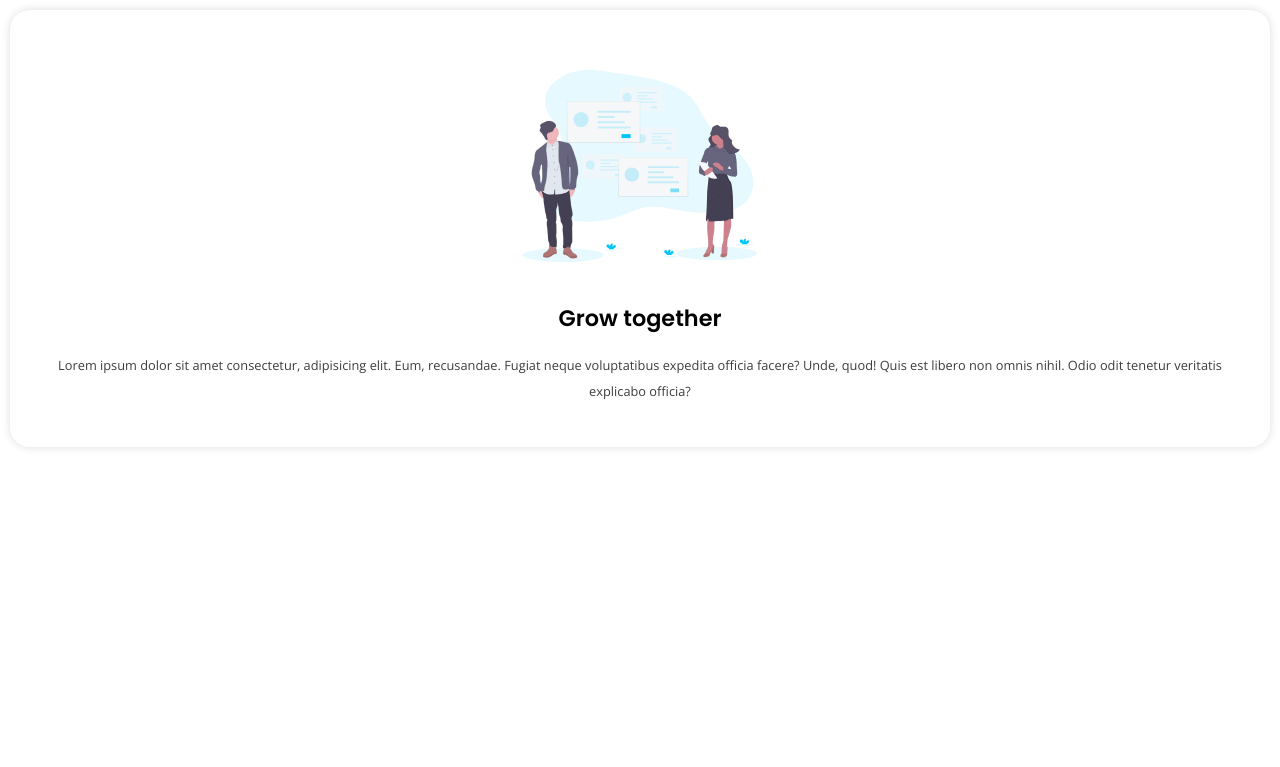
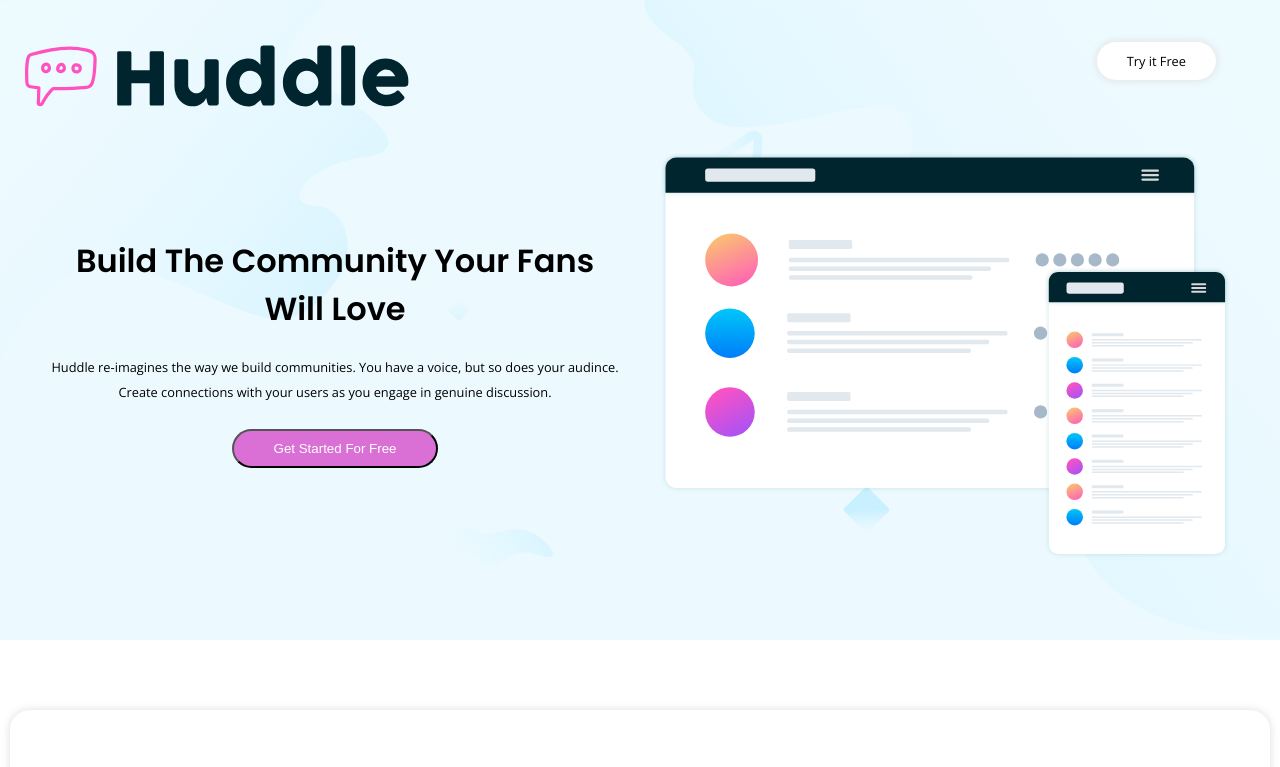
Before and after one commit to fabian-hanso/design-exercise, a website built with Vite: page index.html in a window 1280 px wide. Shown: the top 767 px of the page. Built offline with nearby package versions, Linux system fonts and the light colour scheme.

Commit message:
added header

```diff
--- a/css/components/header.css
+++ b/css/components/header.css
@@ -1 +1,105 @@
 /* Generelle Stylings für den Header Bereich */
+
+
+header{
+    width:100vw;
+    height: 80vh;
+    background-image: url(../../design/images/bg-hero-mobile.svg);
+    background-size: contain;
+    background-repeat: no-repeat;
+    background-position: top;
+    padding-top: 15px;
+    background-color: #ECFAFF;
+    margin-bottom: 30px;
+}
+
+nav{
+    /* margin-top: 35px; */
+    display: flex;
+    justify-content: space-between;
+    align-items: center;
+
+
+}
+
+nav img{
+    width: 30vw;
+    margin-top: 30px;
+    margin-left: 25px;
+
+}
+
+nav a{
+    text-decoration: none;
+    color: black;
+    padding: 10px 30px;
+    background-color: white;
+    font-size: 0.8rem;
+    border-radius: 20px;
+    box-shadow: 0px 0px 10px #dedede;
+    margin-right: 5vw;
+}
+
+.header__div{
+    padding: 5px 30px;
+    display: flex;
+    flex-direction: column;
+    text-align:center;
+    align-items:center;
+    margin-top: 30px;
+}
+
+.header__first{
+    width: 100%;
+
+}
+
+.header__second{
+    width: 100%;
+
+}
+
+.header__second img {
+    width: 100%;
+}
+
+.first__button{
+    margin-top: 10px;
+    padding: 10px 40px;
+    color:white;
+    background-color:orchid;
+    border-radius: 20px;
+    margin-bottom: 33px;
+}
+
+
+@media only screen and (min-width: 375px) {
+    header{
+        width:100vw;
+        height: 80vh;
+        background-image: url(../../design/images/bg-hero-desktop.svg);
+        /* background-size: cover; */
+        background-repeat: no-repeat;
+        background-position: top;
+        padding-top: 15px;
+        background-color: #ECFAFF;
+        margin-bottom: 60px;
+    }
+    .header__div{
+        display: flex;
+        flex-direction: row;
+    }
+
+    .header__first{
+        width: 50%;
+        padding: 10px 20px;
+
+    }
+
+    .header__second{
+        width: 50%;
+        padding: 10px 20px;
+
+    }
+
+}
--- a/index.html
+++ b/index.html
@@ -1,29 +1,51 @@
 <!DOCTYPE html>
 <html lang="en">
+
 <head>
     <meta charset="UTF-8">
     <meta http-equiv="X-UA-Compatible" content="IE=edge">
     <meta name="viewport" content="width=device-width, initial-scale=1.0">
     <link rel="preconnect" href="https://fonts.googleapis.com">
     <link rel="preconnect" href="https://fonts.gstatic.com" crossorigin>
-    <link href="https://fonts.googleapis.com/css2?family=Open+Sans:wght@400;700&family=Poppins:wght@600&display=swap" rel="stylesheet">
+    <link href="https://fonts.googleapis.com/css2?family=Open+Sans:wght@400;700&family=Poppins:wght@600&display=swap"
+        rel="stylesheet">
     <link rel="stylesheet" href="./css/style.css">
     <title>Design Exercise</title>
 </head>
+
 <body>
     <header>
-        <nav></nav>
+        <nav>
+            <img src="./design/images/logo.svg" alt="logo">
+            <a href="">Try it Free</a>
+        </nav>
+        <div class="header__div">
+            <div class="header__first">
+                <h1>Build The Community Your Fans Will Love</h1>
+                <p>Huddle re-imagines the way we build communities. You have a voice, but
+                    so does your audince. Create connections
+                    with your users as you engage in genuine discussion.</p>
+
+                <button class="first__button">Get Started For Free</button>
+            </div>
+            <div class="header__second">
+                <img src="./design/images/illustration-mockups.svg" alt="">
+            </div>
+        </div>
     </header>
     <main>
         <section class="cards">
             <div class="cards__first">
-                <img class="cards__picture" src="./design/images/illustration-grow-together.svg" alt="grow-together picture">
+                <img class="cards__picture" src="./design/images/illustration-grow-together.svg"
+                    alt="grow-together picture">
             </div>
             <div class="cards__second">
                 <h2>Grow together</h2>
-                <p class="cards__text-color">Lorem ipsum dolor sit amet consectetur, adipisicing elit. Eum, recusandae. Fugiat neque
-                voluptatibus expedita officia facere? Unde, quod! Quis est libero non omnis nihil. Odio odit tenetur veritatis
-                explicabo officia?</p>
+                <p class="cards__text-color">Lorem ipsum dolor sit amet consectetur, adipisicing elit. Eum, recusandae.
+                    Fugiat neque
+                    voluptatibus expedita officia facere? Unde, quod! Quis est libero non omnis nihil. Odio odit tenetur
+                    veritatis
+                    explicabo officia?</p>
             </div>
         </section>
 
@@ -32,4 +54,5 @@
 
     </footer>
 </body>
+
 </html>
```
Also changed, not shown: 1 other file.
